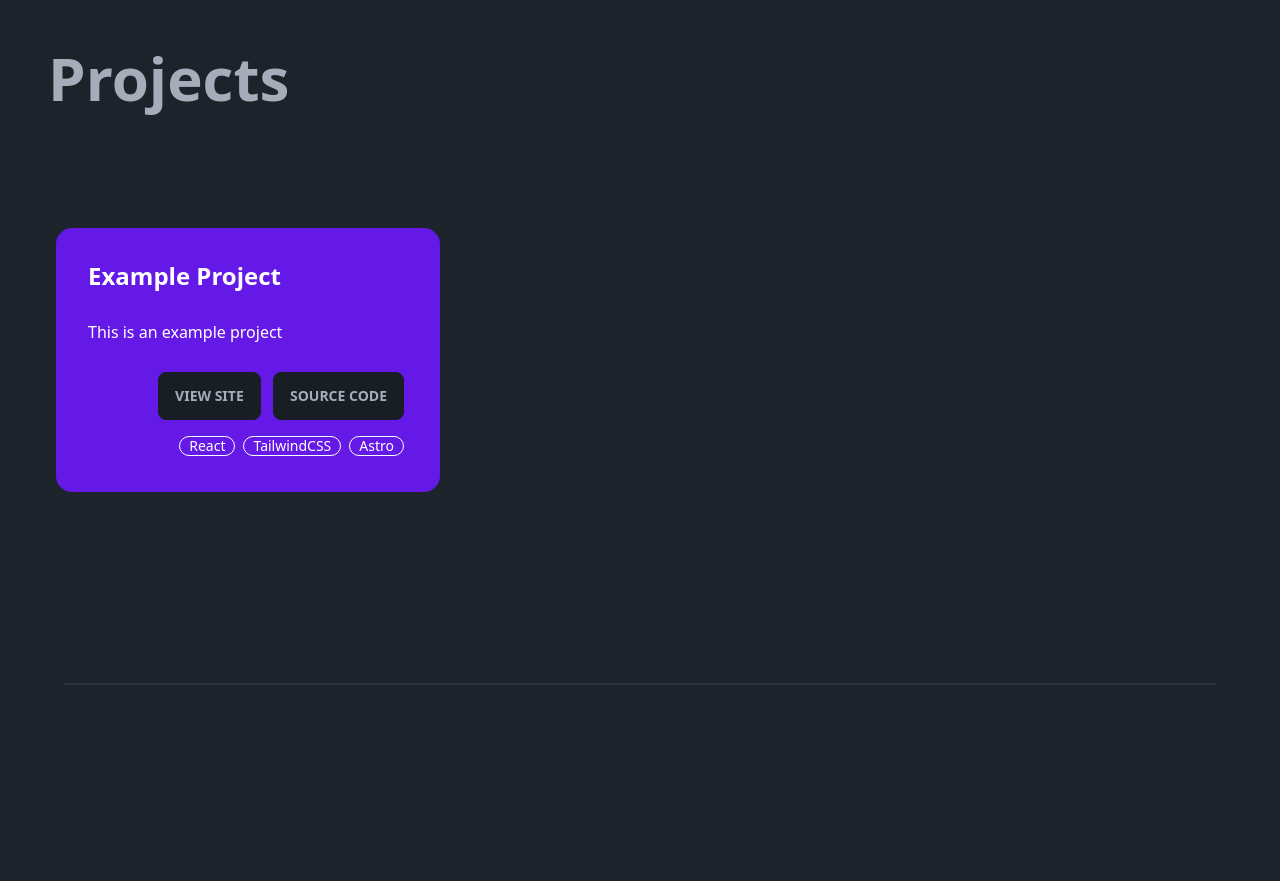
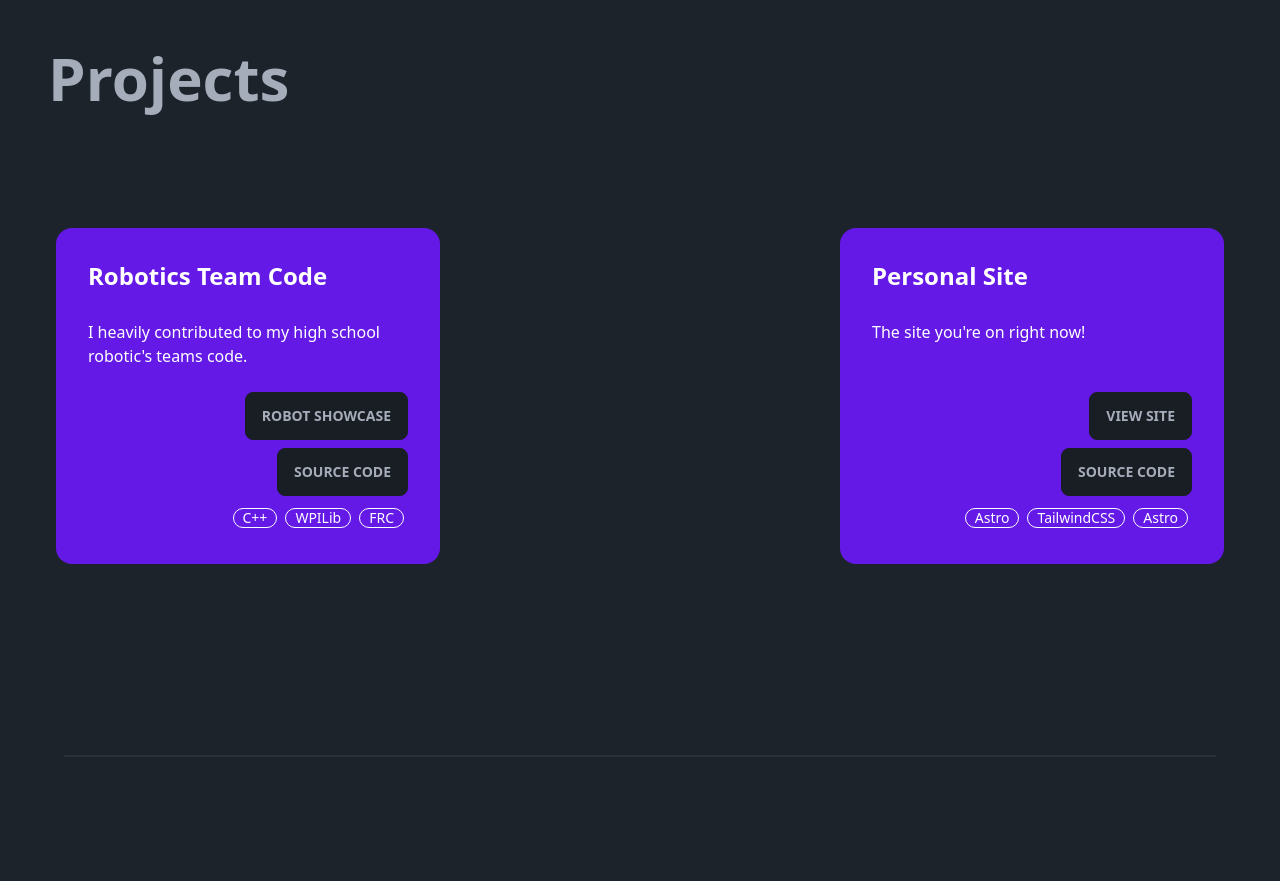
Before and after one commit to ssemtner/personal-site, an Astro site: page / in a window 1280 px wide. Shown: the part 2000-2881 px from the top of the page. Built offline with nearby package versions, Linux system fonts and the light colour scheme; Astro itself is replaced by a stand-in of ours.

Commit message:
projects styling

```diff
--- a/src/components/ProjectCard.astro
+++ b/src/components/ProjectCard.astro
@@ -3,6 +3,7 @@ interface Props {
   title: string;
   description: string;
   deploymentUrl?: string;
+  deploymentUrlLabel?: string;
   sourceUrl: string;
   tags?: string[];
   image?: {
@@ -11,12 +12,19 @@ interface Props {
   };
 }
 
-const { title, description, deploymentUrl, sourceUrl, tags, image } =
-  Astro.props;
+const {
+  title,
+  description,
+  deploymentUrl,
+  deploymentUrlLabel,
+  sourceUrl,
+  tags,
+  image,
+} = Astro.props;
 ---
 
 <div
-  class="card max-w-sm bg-primary text-primary-content mt-24 card-compact md:card-normal"
+  class="card max-w-sm w-96 bg-primary text-primary-content mt-24 card-compact md:card-normal"
 >
   <div class="card-body">
     <h2 class="card-title text-2xl">{title}</h2>
@@ -24,22 +32,16 @@ const { title, description, deploymentUrl, sourceUrl, tags, image } =
       {description}
     </p>
     <div class="card-actions flex-col items-end mt-2">
-      <div>
       {
         deploymentUrl && (
-            <a
-              class="btn btn-sm md:btn-md m-1"
-              href={deploymentUrl}
-              target="_blank"
-            >
-              View Site
+          <a class="btn btn-sm md:btn-md" href={deploymentUrl} target="_blank">
+            {deploymentUrlLabel ?? "View Site"}
           </a>
         )
       }
-        <a class="btn btn-sm md:btn-md m-1" href={sourceUrl} target="_blank">
+      <a class="btn btn-sm md:btn-md" href={sourceUrl} target="_blank">
         Source Code
       </a>
-      </div>
 
       {
         tags && (
--- a/src/pages/index.astro
+++ b/src/pages/index.astro
@@ -53,13 +53,21 @@ import Layout from "../layouts/Layout.astro";
 		<div class="container mx-4 p-2 md:p-8">
 			<h1 class="text-6xl font-bold my-4">Projects</h1>
 
-			<div class="p-2">
+			<div class="p-2 flex flex-wrap gap-8 justify-between">
 				<ProjectCard
-					title="Example Project"
-					description="This is an example project"
-					deploymentUrl="https://google.com"
-					sourceUrl="https://github.com"
-					tags={["React", "TailwindCSS", "Astro"]}
+					title="Robotics Team Code"
+					description="I heavily contributed to my high school robotic's teams code."
+					deploymentUrl="https://team1538.com/site/rapidreach/"
+					deploymentUrlLabel="Robot Showcase"
+					sourceUrl="https://github.com/theholycows/1538_2023"
+					tags={["C++", "WPILib", "FRC"]}
+				/>
+				<ProjectCard
+					title="Personal Site"
+					description="The site you're on right now!"
+					deploymentUrl="https://scottsemtner.com"
+					sourceUrl="https://github.com/ssemtner/personal-site"
+					tags={["Astro", "TailwindCSS", "Astro"]}
 				/>
 			</div>
 		</div>
```
Also changed, not shown: README.md. Lines whose indentation alone changed are shown as unchanged.
